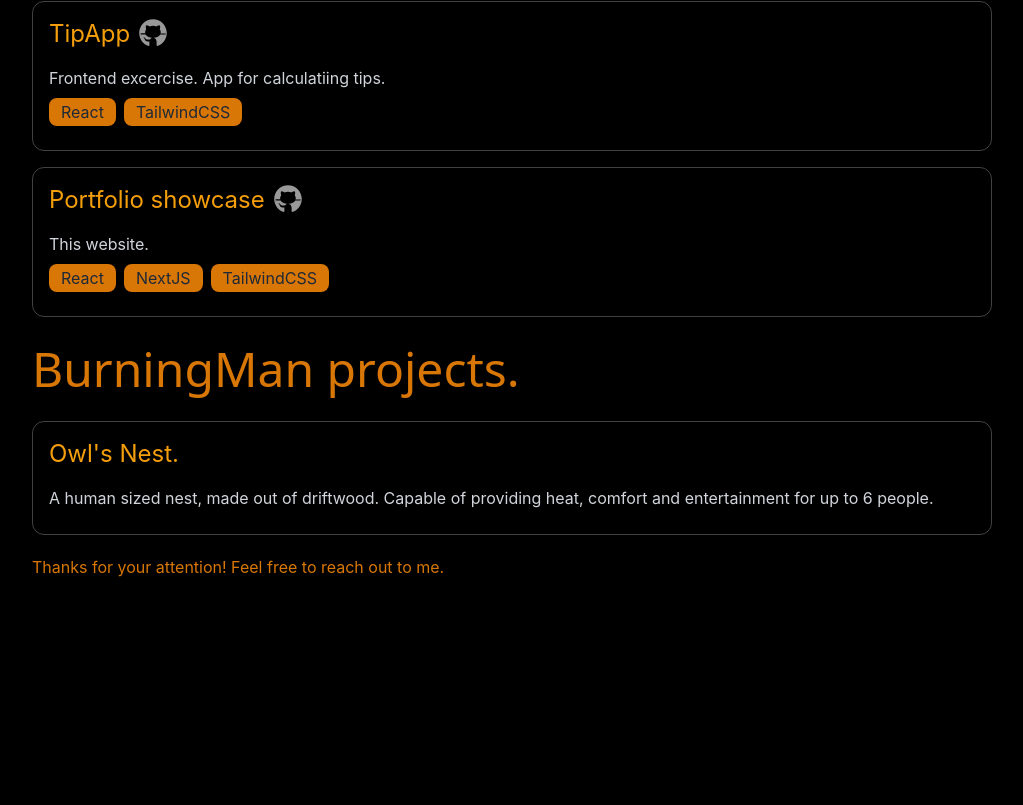
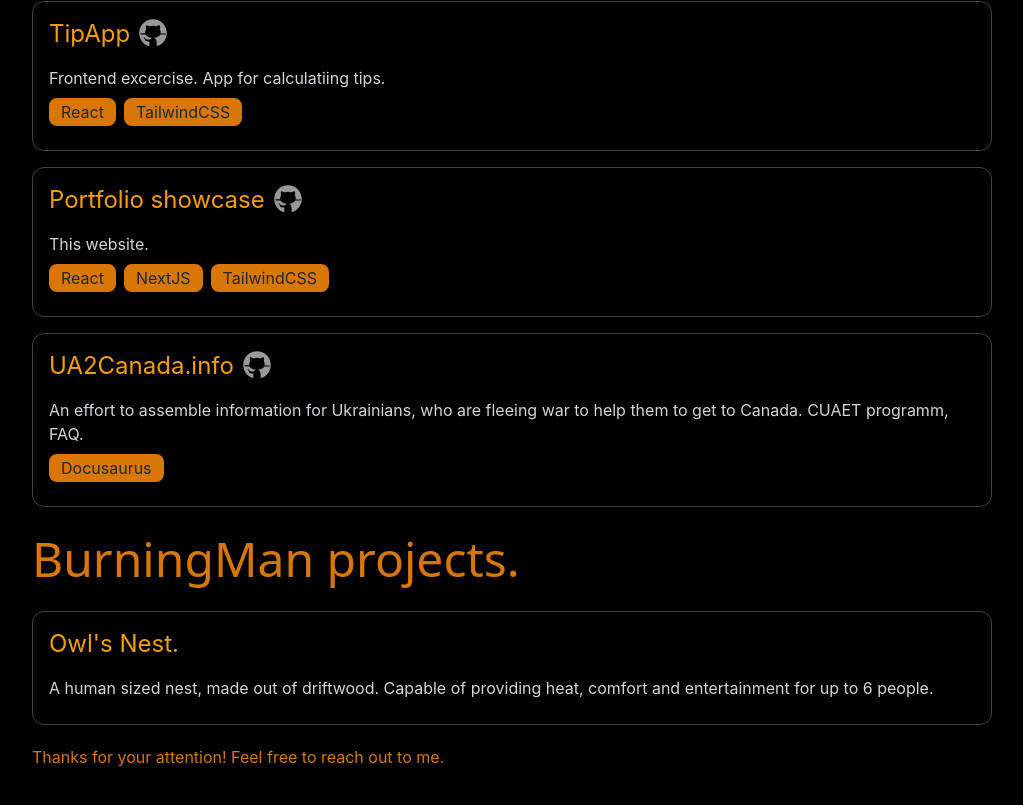
Before and after one commit to narviii/portfolio, a Next.js app: page / in a window 1280 px wide. Shown: the part 1125-1930 px from the top of the page, without its empty margins (128-1151 px from the left). Before the commit the page ends 1744 px from the top, so only its background shows below. Built offline with nearby package versions, Linux system fonts and the light colour scheme.

Commit message:
added ua2canada project

```diff
--- a/data/projects.js
+++ b/data/projects.js
@@ -47,6 +47,14 @@
         stack:['React','NextJS','TailwindCSS']
 
     },
+    {
+        title: "UA2Canada.info",
+        link: "https://www.ua2canada.info/",
+        github: "https://github.com/narviii/ukraine2canada",
+        about: "An effort to assemble information for Ukrainians, who are fleeing war to help them to get to Canada. CUAET programm, FAQ.",
+        stack:['Docusaurus']
+
+    },
 ]
 
 export default projects
```
